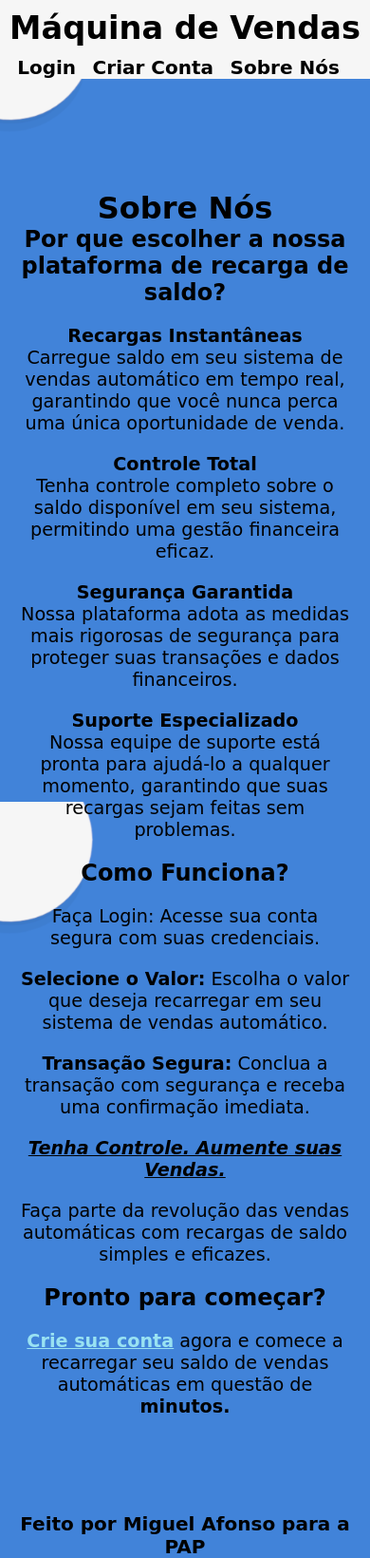
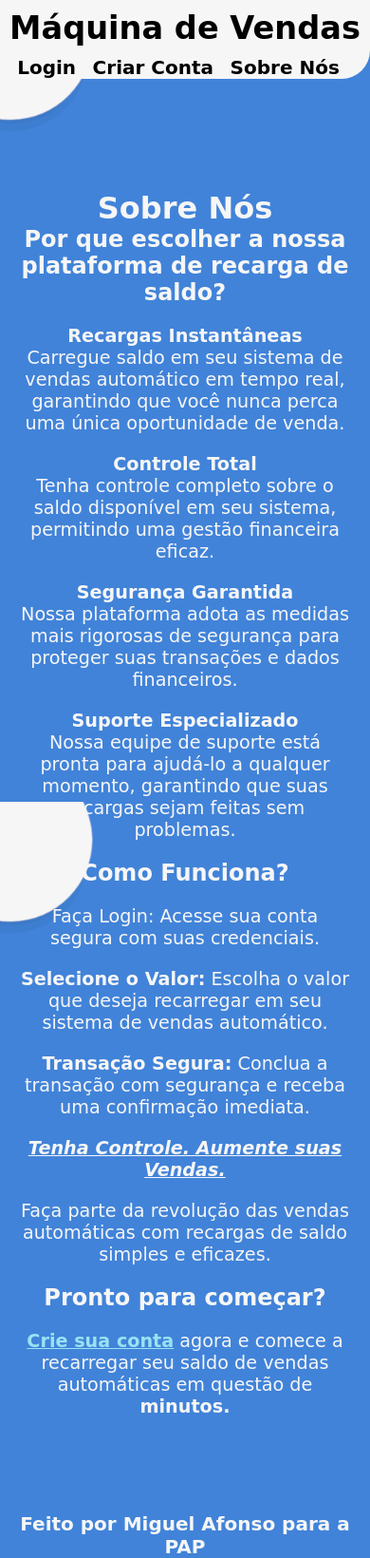
Before and after one commit to miguelafonsoo/website-pap, a plain HTML site: page sobrenos.html in a window 390 px wide. Shown: the whole page at 95% size. Drawn offline with Linux system fonts and the light colour scheme; a web font is replaced by a local one.

Commit message:
Update style.css

```diff
--- a/style.css
+++ b/style.css
@@ -185,6 +185,7 @@ footer {
     font-size: 0.7em;
     text-align: center;
     background-color: #F6F6F6;
+    border-radius: 0px 0px 30px 30px;
   }
 
   header h1 {
@@ -207,12 +208,11 @@ footer {
 
   .conteudo p {
     font-size: 1.3em;
-    color: black;
     padding: 0px 30px;
   }
 
   main h1 {
-    color: black;
+
     padding:  200px 0px 0px 0px;
     font-size: 2em;
   }
@@ -220,7 +220,6 @@ footer {
   main h2 {
     margin: 0px;
     padding: 0px;
-    color: black;
     font-size: 1.5em;
   }
 
@@ -245,12 +244,7 @@ footer {
     padding-right: 30px;
   }
 
-  footer {
-    color: black;
-  }
-
   #boxsobre p {
-    color: black;
     text-align: center;
     margin: auto;
     font-size: 1.2em;
@@ -258,4 +252,8 @@ footer {
     padding: 0px;
    }
 
+
+  body {
+    background-position: right bottom;
+  }
 }
```
